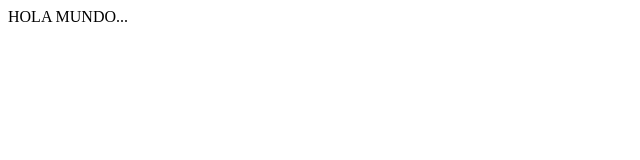
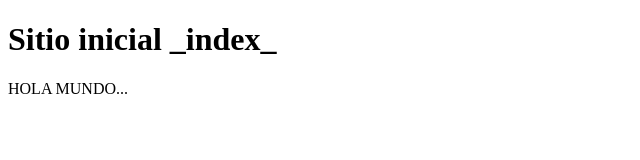
Before and after one commit to BRYAN-ROMAN-10/repository01, a plain HTML site: page index.html in a window 1280 px wide. Shown: the whole page, without its empty margins (0-640 px from the left). Drawn offline with Linux system fonts and the light colour scheme.

Commit message:
Version 2. Se agrego h1 para titulo del sitio...

```diff
--- a/index.html
+++ b/index.html
@@ -7,6 +7,7 @@
     <title>Document</title>
 </head>
 <body>
+    <h1>Sitio inicial _index_</h1>
     HOLA MUNDO...
 </body>
 </html>
```
